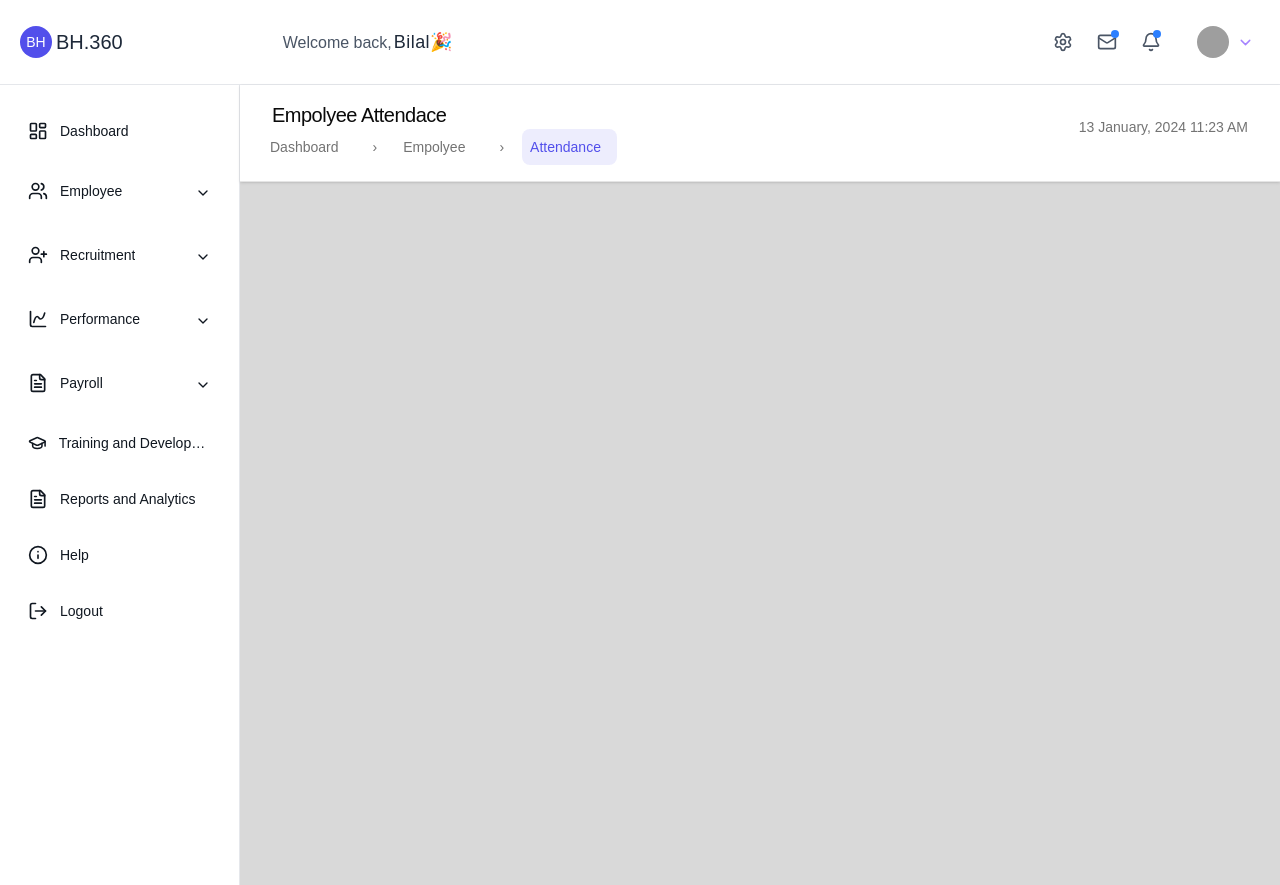
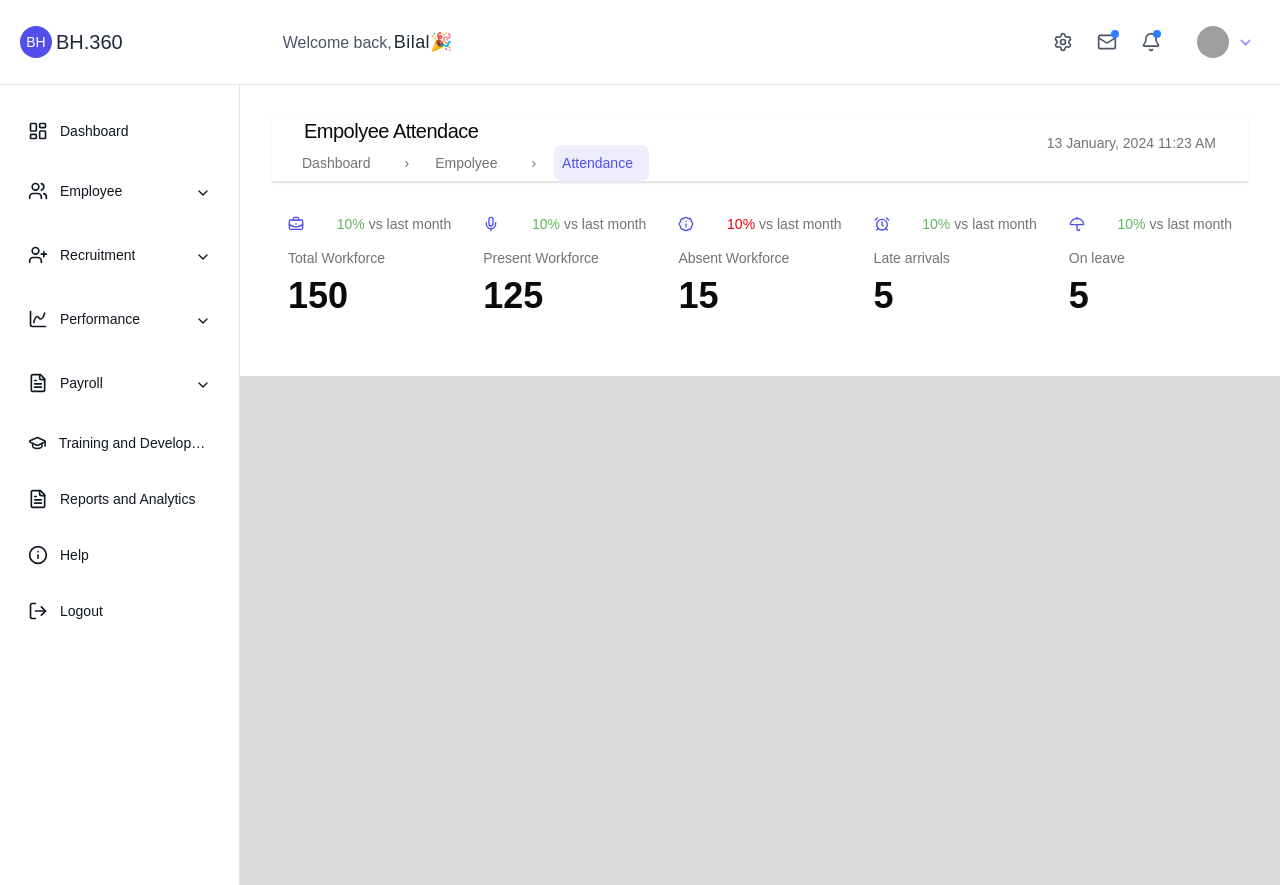
Before and after one commit to bilals2008/bh360-dashboard, a React (Vite) app: page /dashboard in a window 1280 px wide. Built offline with nearby package versions, Linux system fonts and the light colour scheme; grey boxes are pictures that could not be loaded.

Commit message:
feat:  add attentance-stats  folder add StatsGrid and StatsCard components with data for employee attendance metrics

```diff
--- a/src/dashboard/EmpolyeeAttentance/EmpolyeeAttendace.jsx
+++ b/src/dashboard/EmpolyeeAttentance/EmpolyeeAttendace.jsx
@@ -1,20 +1,21 @@
-// File: src/dashboard/EmpolyeeAttentance/EmpolyeeAttendace.jsx
-import React from 'react'
-import DashboardHeader from '../dashboardHeader/DashboardHeader'
+import React from "react";
+import DashboardHeader from "../dashboardHeader/DashboardHeader";
+import StatsGrid from "./attendance-stats/StatsGrid";
 
 function EmpolyeeAttendace() {
   return (
-    <div>
+    <div className="bg-background  p-2 sm:p-4 lg:p-8">
       <DashboardHeader
         title="Empolyee Attendace"
         breadcrumbItems={[
           { label: "Dashboard", active: false },
           { label: "Empolyee", active: false },
-          {label: "Attendance", active : true}
+          { label: "Attendance", active: true },
         ]}
       />
+      <StatsGrid />
     </div>
   );
 }
 
-export default EmpolyeeAttendace
+export default EmpolyeeAttendace;
--- /dev/null
+++ b/src/dashboard/EmpolyeeAttentance/attendance-stats/StatsCard.jsx
@@ -0,0 +1,44 @@
+import React from "react";
+
+const StatsCard = ({
+  icon: Icon,
+  title,
+  value,
+  idx
+}) => {
+
+
+
+
+  return (
+    <div className={`p-2 `}>
+      <div className="flex items-center justify-evenly lg:justify-between my-3 sm:my-4">
+        <div className="rounded-xl bg-muted/50">
+          <div className="text-[#524feb] text-sm sm:text-xs">
+            <Icon size={16} />
+          </div>
+        </div>
+        <div className="text-xs sm:text-sm font-medium flex items-center gap-1">
+          <span
+            className={`${idx === 2 ? "text-destructive" : "text-success"}`}
+          >
+            10%
+          </span>
+          <span className="text-muted-foreground">
+            vs last month
+          </span>
+        </div>
+      </div>
+      <div className="text-center sm:text-left mb-2 sm:mb-3">
+        <h3 className="text-xs sm:text-sm font-medium text-muted-foreground mb-1 sm:mb-2 leading-tight">
+          {title}
+        </h3>
+        <p className="text-2xl sm:text-3xl lg:text-4xl font-bold text-foreground">
+          {value}
+        </p>
+      </div>
+    </div>
+  );
+};
+
+export default StatsCard;
--- /dev/null
+++ b/src/dashboard/EmpolyeeAttentance/attendance-stats/StatsGrid.jsx
@@ -0,0 +1,23 @@
+import React from "react";
+import StatsCard from "./StatsCard";
+import { statsData } from "./statsData";
+
+const StatsGrid = ({ className = "" }) => {
+  return (
+    <div
+      className={`grid grid-cols-2 sm:grid-cols-3 lg:grid-cols-5 gap-2 sm:gap-4  p-2 sm:mx-auto ${className}`}
+    >
+      {statsData.map((stat,idx) => (
+        <StatsCard
+          key={stat.id}
+          icon={stat.icon}
+          title={stat.title}
+          value={stat.value}
+          idx={idx}
+        />
+      ))}
+    </div>
+  );
+};
+
+export default StatsGrid;
--- /dev/null
+++ b/src/dashboard/EmpolyeeAttentance/attendance-stats/statsData.js
@@ -0,0 +1,40 @@
+import {  BriefcaseBusiness, Mic, BadgeInfo, AlarmClock, LucideUmbrella } from "lucide-react";
+
+export const statsData = [
+  {
+    id: 1,
+    icon: BriefcaseBusiness,
+    title: "Total Workforce",
+    value: "150",
+    changeType: "positive",
+  },
+  {
+    id: 2,
+    icon: Mic,
+    title: "Present Workforce",
+    value: "125",
+    change: "vs last month",
+    changeType: "positive",
+  },
+  {
+    id: 3,
+    icon: BadgeInfo,
+    title: "Absent Workforce",
+    value: "15",
+    changeType: "negative",
+  },
+  {
+    id: 4,
+    icon: AlarmClock,
+    title: "Late arrivals",
+    value: "5",
+    changeType: "positive",
+  },
+  {
+    id: 5,
+    icon: LucideUmbrella,
+    title: "On leave",
+    value: "5",
+    changeType: "positive",
+  },
+];
--- a/src/dashboard/dashboardHeader/DashboardHeader.jsx
+++ b/src/dashboard/dashboardHeader/DashboardHeader.jsx
@@ -17,7 +17,7 @@ const DashboardHeader = (props) => {
   return (
     <div className={`dashboard-header ${className}`}>
       <div className="container-dashboard ">
-        <div className="py-2 sm:py-4 flex flex-col md:flex-row-reverse  md:items-center justify-between">
+        <div className="flex flex-col md:flex-row-reverse  md:items-center justify-between">
           {/* Top Row - Date/Time */}
           <div className="flex md:justify-end items-center mb-2 sm:mb-3">
             <DateTime date={date} time={time} />
```
